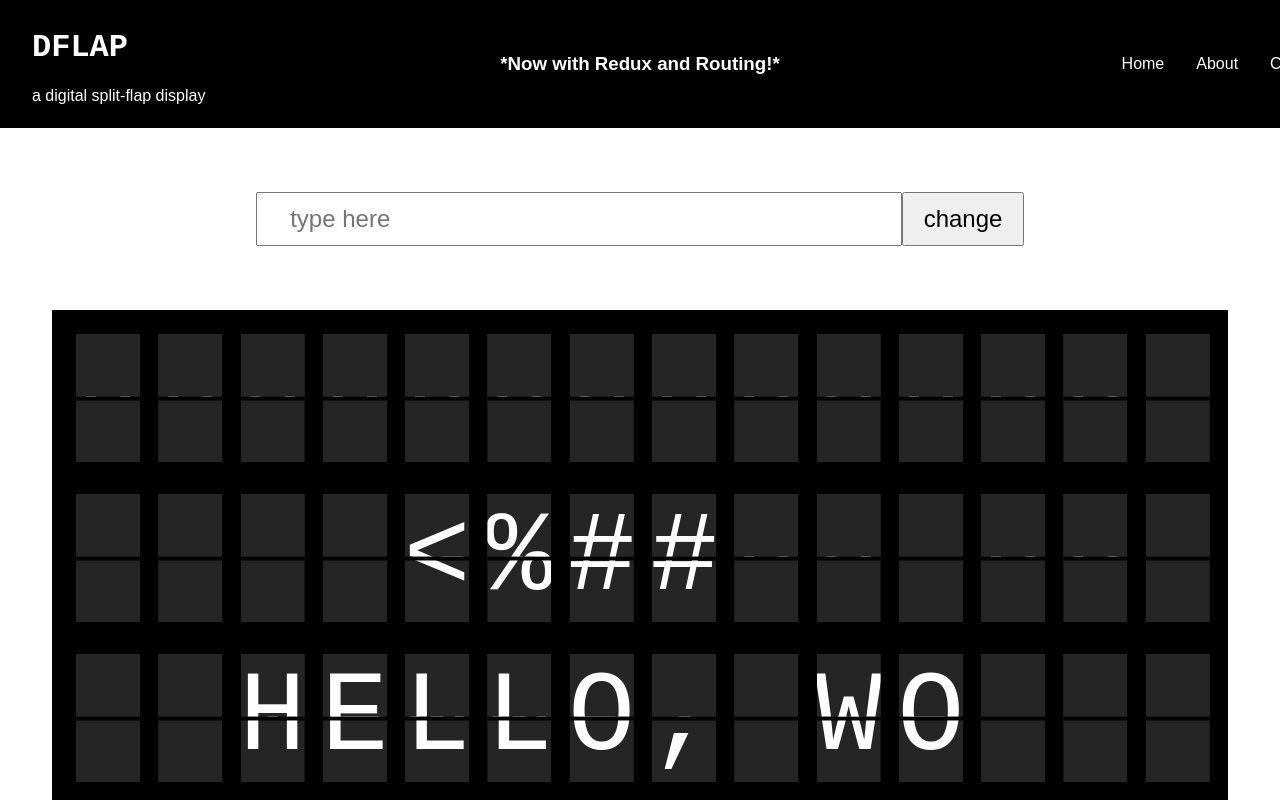
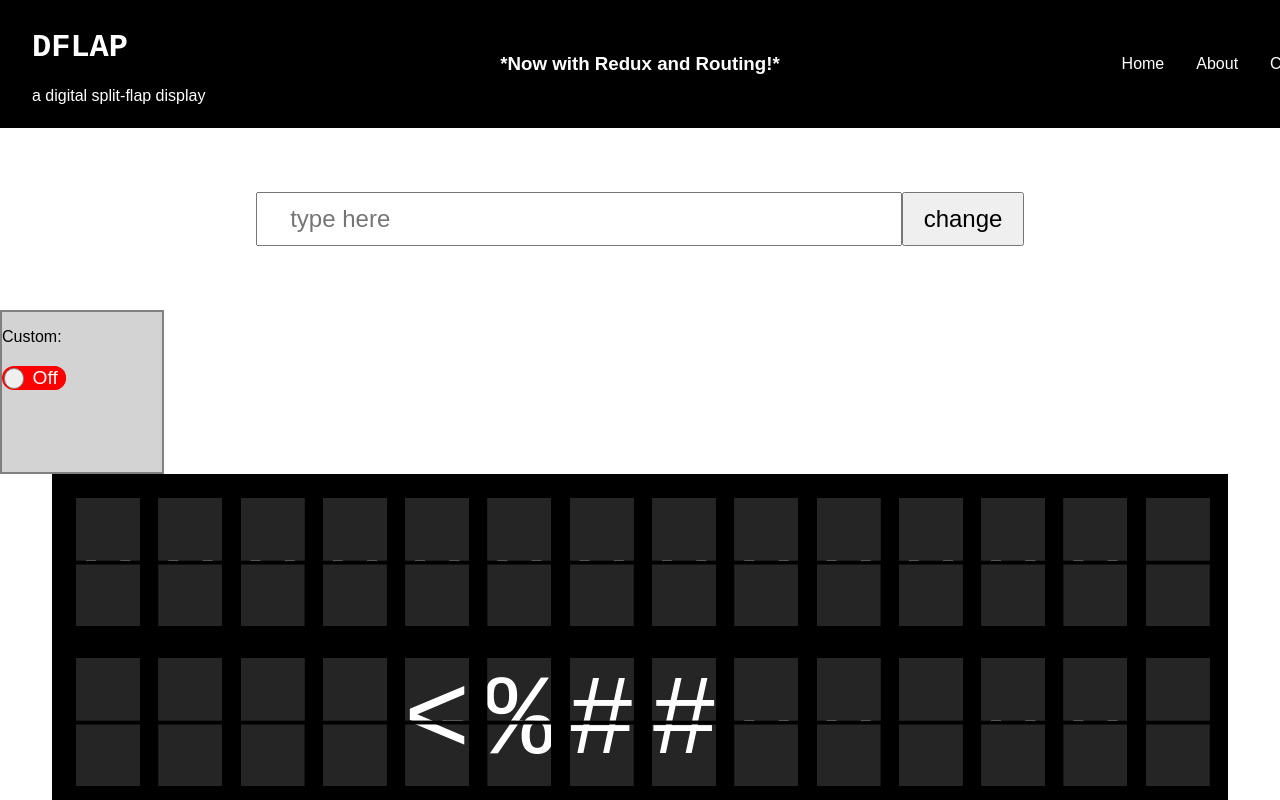
Before and after one commit to juanmcol/dflap, a React (Vite) app: page / in a window 1280 px wide. Shown: the top 800 px of the page. Built offline with nearby package versions, Linux system fonts and the light colour scheme.

Commit message:
Add a settings menu (wip). No animations yet.

```diff
--- /dev/null
+++ b/src/components/Settings.jsx
@@ -0,0 +1,30 @@
+import { useDispatch, useSelector } from "react-redux";
+import { selectDisplayCustom, selectDisplayJustify, setCustom, setJustify } from "../features/display/displaySlice";
+
+export const Settings = () => {
+  const dispatch = useDispatch();
+  const custom = useSelector(selectDisplayCustom);
+  const justify = useSelector(selectDisplayJustify);
+
+  function handleCustom() {
+    if (custom === false)
+      dispatch(setCustom(true));
+    else
+      dispatch(setCustom(false));
+  }
+
+  return (
+    <div id="settings">
+      <div class="toggle-option">
+        <p>Custom: </p>
+        <div class="toggle">
+          <button class="toggle-button" onClick={handleCustom}/>
+          <div class="toggle-background">
+            <div class="toggle-green">On</div>
+            <div class="toggle-red">Off</div>
+          </div>
+        </div>
+      </div>
+    </div>
+  )
+}
--- a/src/features/display/display.jsx
+++ b/src/features/display/display.jsx
@@ -1,6 +1,6 @@
 import { useDispatch, useSelector } from "react-redux";
 import { useEffect, useState } from "react";
-import { loadData, selectFlapOutput, updateFlapOutput, setColumns, setLimit, selectDisplayData, selectDisplayLimit } from "./displaySlice.jsx";
+import { loadData, selectFlapOutput, updateFlapOutput, setColumns, setLimit, selectDisplayData, selectDisplayLimit, selectDisplayCustom } from "./displaySlice.jsx";
 import SplitFlap from "../../components/SplitFlap.jsx";
 import { onClickInputHandler } from "../textInput/onClickInputHandler.js";
 import { selectInput } from "../textInput/textInputSlice.jsx";
@@ -11,6 +11,7 @@ export const Display = () => {
   const input = useSelector(selectInput);
   const data = useSelector(selectDisplayData);
   const limit = useSelector(selectDisplayLimit);
+  const custom = useSelector(selectDisplayCustom);
 
   // update the display when the window size changes.
   const [currentWidth, setCurrentWidth] = useState(0);
@@ -26,6 +27,11 @@ export const Display = () => {
     dispatch(setLimit());
     dispatch(updateFlapOutput(flapOutput.map(row => [...row])));
   }, [currentWidth])
+
+  useEffect(() => {
+    console.log(custom);
+    dispatch(updateFlapOutput(flapOutput.map(row => [...row])));
+  }, [custom])
 
   // first render
   const onFirstRender = () => {
--- a/src/features/display/displaySlice.jsx
+++ b/src/features/display/displaySlice.jsx
@@ -144,6 +144,16 @@ const displaySlice = createSlice({
     setLimit: (state) => {
       state.limit = state.columns;
     },
+    setJustify: (state, action) => {
+      const position = action.payload;
+      if (position === "left" || position === "center" || position === "right")
+        state.justify = position;
+      else
+        console.log("invalid assignment for state.display.justify");
+    },
+    setCustom: (state, action) => {
+      state.custom = action.payload;
+    }
   },
   extraReducers: (builder) => {
     builder
@@ -163,10 +173,12 @@ const displaySlice = createSlice({
   }
 })
 
-export const { loadData, setFlapIndex, updateFlapOutput, updateFlapIndex, setColumns, setLimit } = displaySlice.actions;
+export const { loadData, setFlapIndex, updateFlapOutput, updateFlapIndex, setColumns, setLimit, setJustify, setCustom } = displaySlice.actions;
 export default displaySlice.reducer;
 
 export const selectDisplayData = (state) => state.display.data;
 export const selectFlapOutput = (state) => state.display.flapOutput;
 export const selectFlapIndex = (state) => state.display.flapIndex;
 export const selectDisplayLimit = (state) => state.display.limit;
+export const selectDisplayCustom = (state) => state.display.custom;
+export const selectDisplayJustify = (state) => state.display.justify;
--- a/src/features/textInput/onClickInputHandler.js
+++ b/src/features/textInput/onClickInputHandler.js
@@ -15,7 +15,7 @@ export const onClickInputHandler = (input, data, limit) => {
   const grid = [];
   let row = "";
 
-  for(let i = 0; i < words.length; ++i) {
+  for (let i = 0; i < words.length; ++i) {
     console.log(words[i]);
     if (row.length === 0) {
       row = words[i];
--- a/src/pages/AppPage.jsx
+++ b/src/pages/AppPage.jsx
@@ -3,6 +3,7 @@ import { Link } from 'react-router-dom';
 import '../styles/AppPage.css';
 import { Display } from '../features/display/display.jsx';
 import { TextInput } from '../features/textInput/textInput.jsx';
+import { Settings } from '../components/Settings.jsx';
 
 function AppPage() {
   return (
@@ -24,6 +25,7 @@ function AppPage() {
       <main>
         <div id="dflap">
           <TextInput/>
+          <Settings/>
           <Display/>
         </div>
       </main>
--- a/src/styles/AppPage.css
+++ b/src/styles/AppPage.css
@@ -47,6 +47,7 @@ header {
   }
 }
 
+
 main {
   #text-input-container {
     padding: 4rem 2rem;
@@ -66,6 +67,71 @@ main {
       width: 10%;
     }
   }
+
+  #settings {
+    position: static;
+    z-index: 4;
+    border: 2px solid gray;
+    height: 10rem;
+    width: 10rem;
+    background-color: lightgray;
+
+    .toggle {
+      width: 10rem;
+      height: 2rem;
+
+      display: flex;
+      align-items: center;
+    }
+
+    .toggle-button {
+      width: 1.3rem;
+      height: 1.3rem;
+
+      position: absolute;
+      z-index: 2;
+      left: 0.22rem;
+
+      border-radius: 1rem;
+      border: 1px solid gray;
+    }
+
+    .toggle-button:active {
+      /* left: 2.76rem; */
+    }
+
+    .toggle-background {
+      display: flex;
+      width: 4rem;
+      height: 1.5rem;
+      background-color: black;
+      border-radius: 1rem;
+      overflow: hidden;
+
+      font-size: 1.2rem;
+      color: white;
+      text-align: center;
+      background-color: red;
+
+      .toggle-green {
+        display: none;
+        position: relative;
+        width: 100%;
+        background-color: green;
+        align-content: center;
+        right: 0.7rem;
+      }
+      .toggle-red {
+        display: block;
+        position: relative;
+        width: 100%;
+        background-color: red;
+        align-content: center;
+        left: 0.7rem;
+      }
+    }
+  }
+
 
   #display-container {
     width: 100%;
```
Also changed, not shown: src/features/configure/configure.jsx (deleted), src/features/configure/configureSlice.jsx (deleted).
